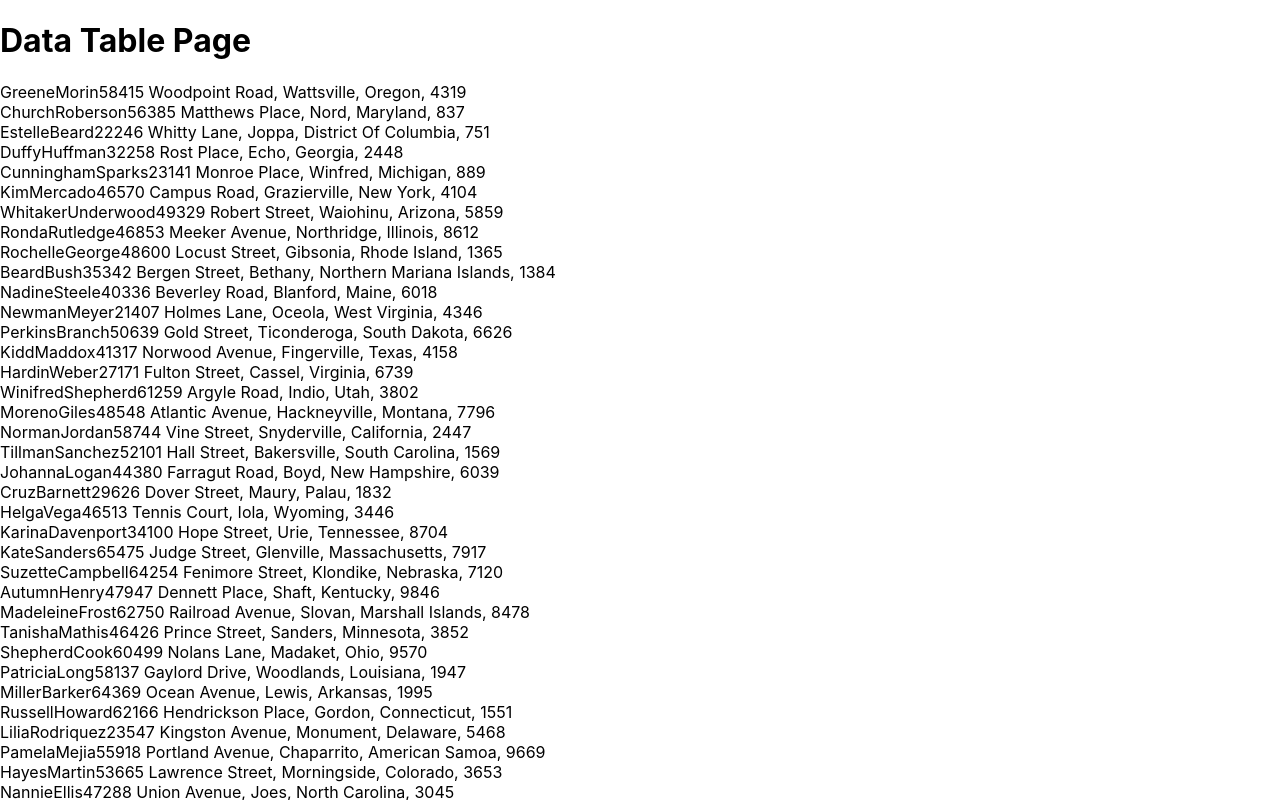
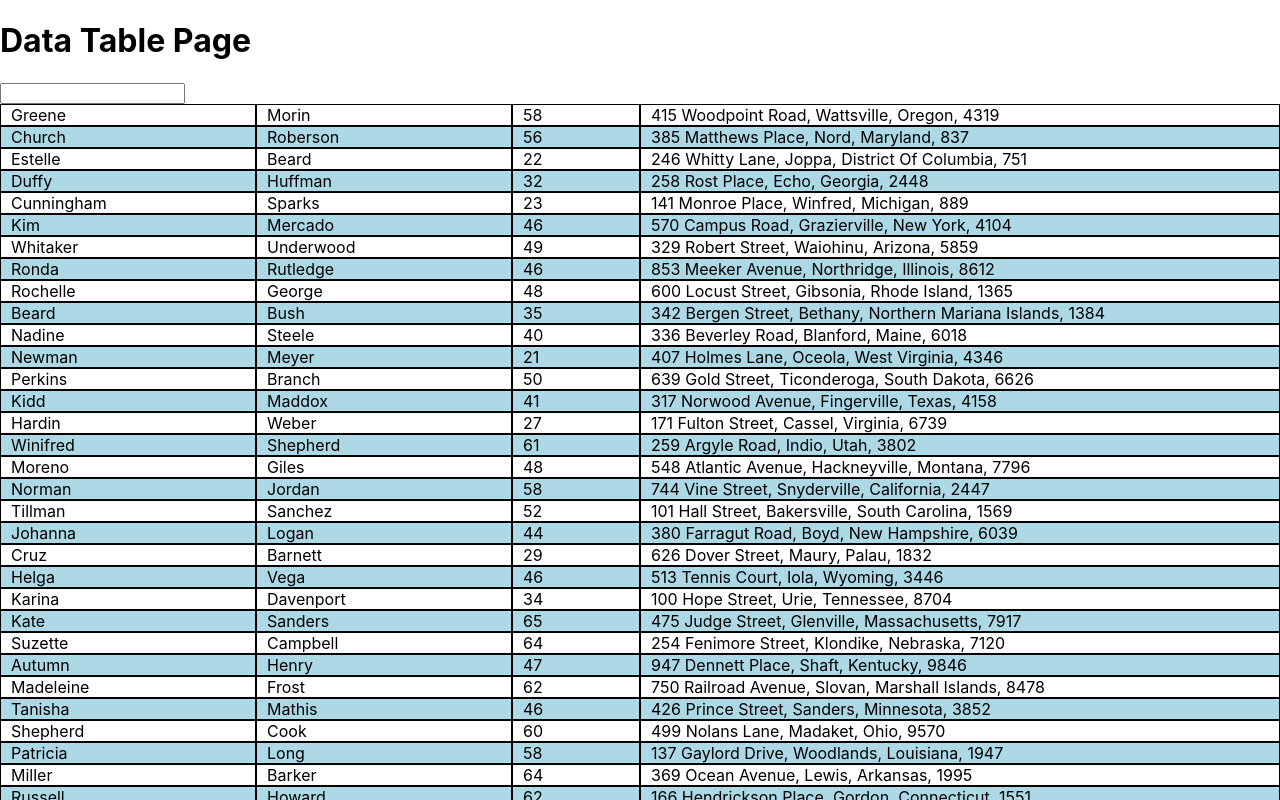
Before and after one commit to rlongo-office/rpg-client-gm, a Next.js app: page /table-test in a window 1280 px wide. Shown: the top 800 px of the page. Built offline with nearby package versions, Linux system fonts and the light colour scheme.

Commit message:
Filter, striped, and input search added

```diff
--- a/components/DataTable/DataTable.tsx
+++ b/components/DataTable/DataTable.tsx
@@ -1,32 +1,67 @@
 import * as React from 'react'
+import SearchInput from './TableBody/SearchInput';
 
+interface AnyObject {
+  [key: string]: any
+}
+
+interface AnyObjArray extends Array<AnyObject>{}
 
 interface TableProps {
     config: any
     renderRows: Function
-    rows: Array<React.ReactNode>
+    rows: Array<AnyObject>
 }
-
-const gridStyle = {
-    margin: '40px',
-    border: '5px solid pink'
-  };
-  const rowStyle = {
-    fontSize: '15px',
-    textAlign: 'center'
-  };
-
 
 function DataTable({
     config,
     renderRows,
     rows}: TableProps
     ) {
+    const [isStriped, setIsStriped] = React.useState(true);
+
+    const [filter, setFilter] = React.useState('');
+
+    const [newRows, setNewRows] = React.useState<AnyObject[]>([]);
+
+    const [filteredRows, setFilteredRows] = React.useState<AnyObject[]>([]);
+
+    const setTableFilterFromInput = (value:string) => {
+      console.log(`"filter value from child is " ${value}`)
+      setFilter(value);
+
+        const tempRows = rows.filter(row => {
+          return row[Object.keys(row)[1]].includes(filter)
+        })
+        setFilteredRows(tempRows)
+
+    }
+
+    /*
+    let recCount = 0
+    let tempArray: AnyObjArray
+    rows.forEach((row)=>{
+
+      if (!(row==null)){
+        var newRow:AnyObject = {}
+        newRow.recID = recCount
+        for (const [key,value] of Object.entries(row)){
+          newRow[key] = value
+        }
+        tempArray.push(newRow)
+        recCount += 1
+      }
+    })
+    */
+
     return (
-      <div>
-          {rows.length > 0 ? renderRows(rows) : <span>No Data</span>}
-      </div>
+      <>
+        <SearchInput setParentFilter = {setTableFilterFromInput}/>
+        <div className={isStriped ? "striped" : ""}>
+            {rows.length > 0 ? renderRows(filteredRows) : <span>No Data</span>}
+        </div>
+      </>
     );
-}
+  }
 
 export default DataTable;
--- /dev/null
+++ b/components/DataTable/TableBody/SearchInput.tsx
@@ -0,0 +1,36 @@
+import * as React from 'react'
+
+interface InputProps {
+    setParentFilter: Function
+}
+
+function SearchInput(
+    {
+        setParentFilter
+    }:InputProps
+) {
+
+    const [filter, setFilter] = React.useState("");
+
+    function handleChange(event: any){      //Seems overly complicated for taking the event object
+        const { name, value } = event.target
+        setFilter(value)
+    }
+
+    React.useEffect(() => {
+        setParentFilter(filter)
+      },[filter]);
+
+    return (
+      <div>
+          <input
+            type="text"
+            name="filter"
+            //value=""
+            onChange={handleChange}
+            ></input>
+      </div>
+    );
+}
+
+export default SearchInput;
--- a/pages/table-test/index.tsx
+++ b/pages/table-test/index.tsx
@@ -2,7 +2,21 @@ import * as React from 'react'
 import DataTable from '../../components/DataTable/DataTable';
 import mockedTableData from '../../data/rows';
 
+
+const rowStyle = {
+    display: 'grid',
+    gridTemplateColumns: '1fr 1fr 1fr 2fr',
+  };
+
+  const cellStyle = {
+      borderColor: 'black',
+      borderStyle: 'solid',
+      borderWidth: '1px',
+      paddingLeft: '10px'
+  };
+
 function TableTest() {
+
     return (
       <div>
           <h1>Data Table Page</h1>
@@ -15,11 +29,11 @@ function TableTest() {
                     {
                         rows.map( (row: any, rowIndex: number)=>{
                             return (
-                                <div id="row" key={`row-${rowIndex}`}>
+                                <div className="rowStyle" id="row" key={`row-${rowIndex}`}>
                                     {
                                         Object.keys(row).map((cell: any, cellIndex: number)=>{
                                             return (
-                                                    <span key={`row-${cellIndex}`} >{row[cell]}</span>
+                                                    <span className="cellStyle" key={`row-${cellIndex}`} >{row[cell]}</span>
                                                     )
                                         })
                                     }
--- a/styles/globals.css
+++ b/styles/globals.css
@@ -14,3 +14,19 @@ a {
 * {
   box-sizing: border-box;
 }
+
+.rowStyle {
+  display: grid;
+  grid-template-columns: 2fr 2fr 1fr 5fr;
+}
+
+.cellStyle {
+    border-color: black;
+    border-style: solid;
+    border-width: 1px;
+    padding-left: 10px;
+}
+
+.striped div:nth-child(even){
+    background-color: lightblue;
+}
```
